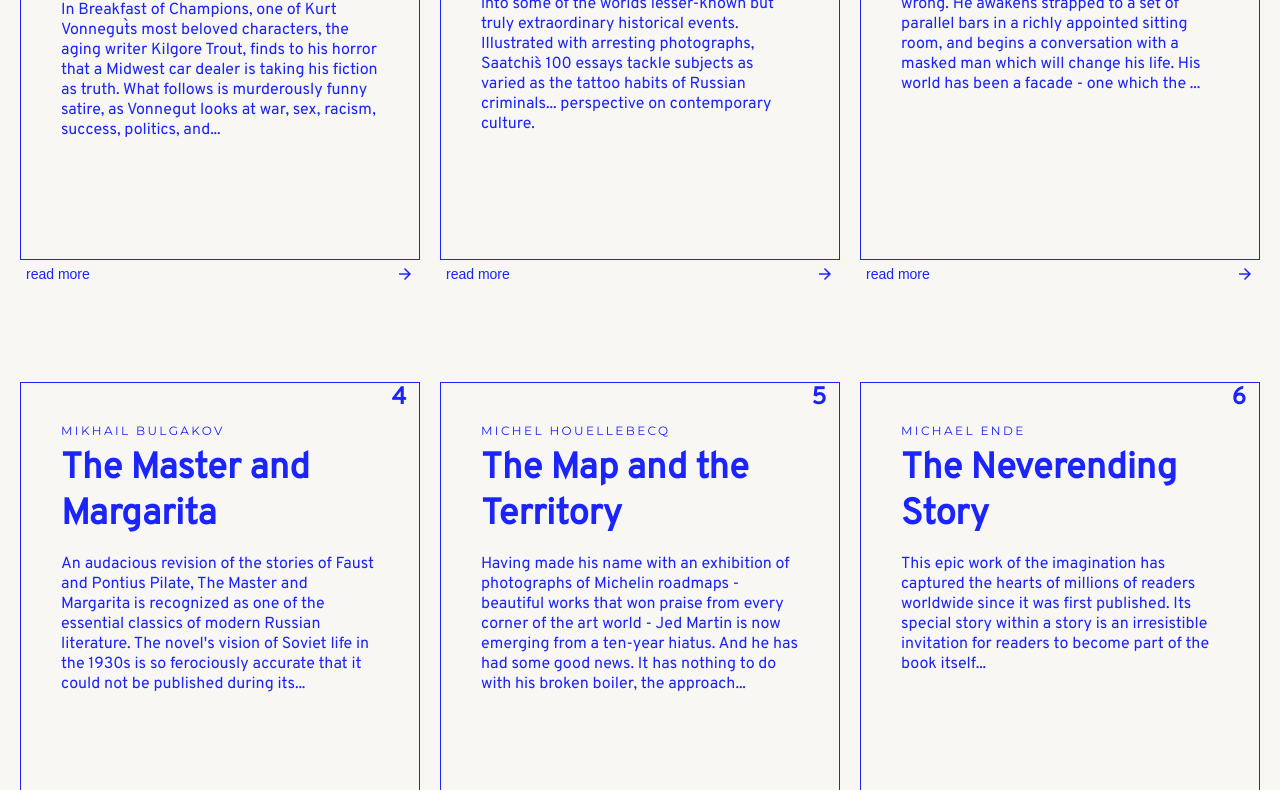
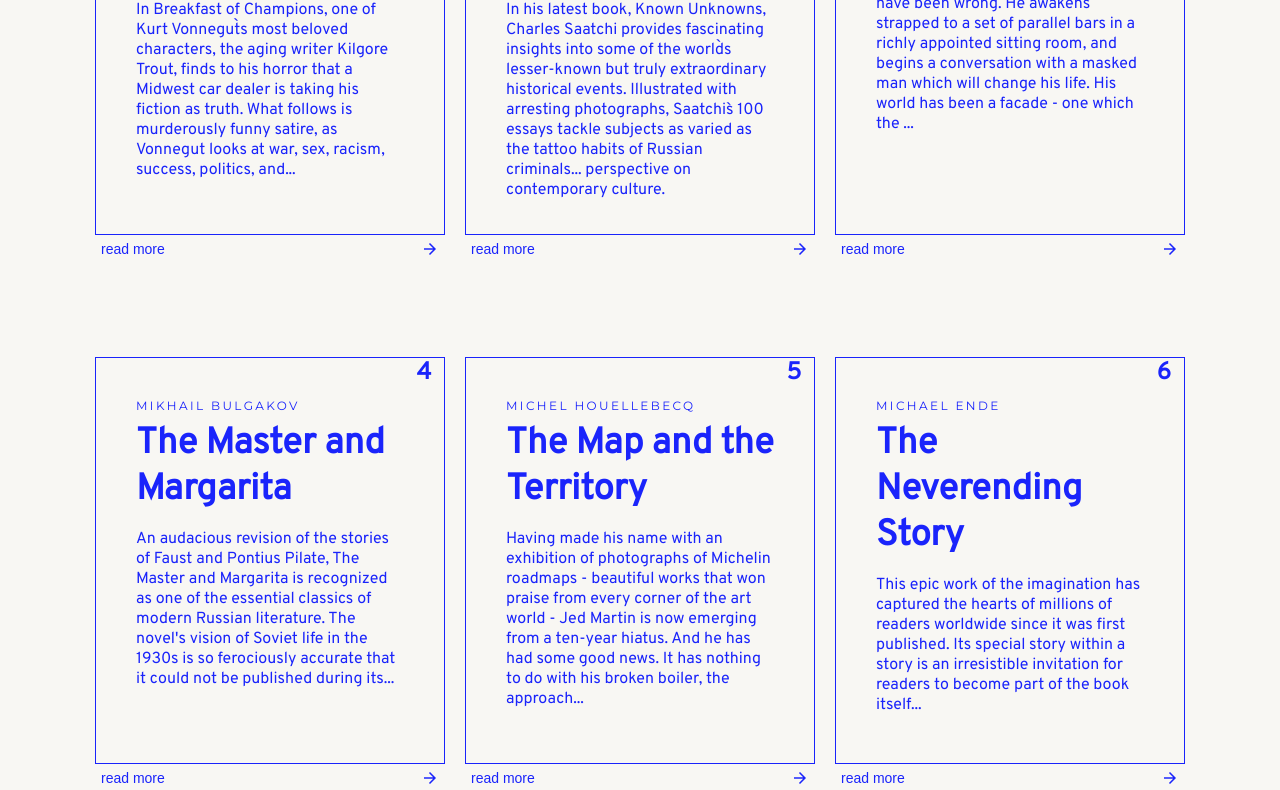
Before and after one commit to pexyke/sitebuild-0302, a plain HTML site: page index.html in a window 1280 px wide. Shown: the part 312-1102 px from the top of the page. Drawn offline with Linux system fonts and the light colour scheme.

Commit message:
some css element changed

```diff
--- a/style.css
+++ b/style.css
@@ -57,11 +57,11 @@ header .header-icon {
 }
 
 .card-container {
-    width: 400px;
+    width: 350px;
 }
 
 .card-content {
-    height: 350px;
+    height: 325px;
     position: relative;
 }
 
@@ -98,6 +98,7 @@ header .header-icon {
 
 .card-content .text {
     padding-top: 1em;
+    font-size: 16px;
 }
 
 .card-footer {
```
